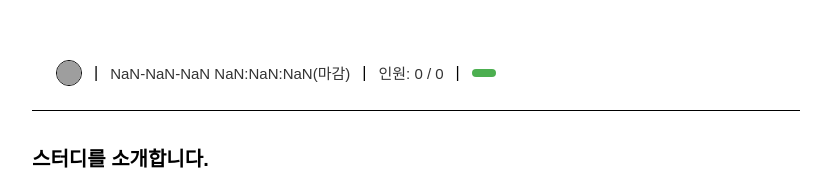
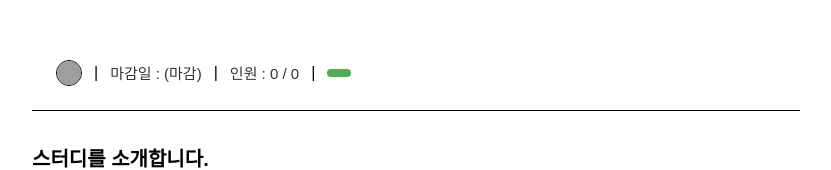
Before and after one commit to LG-CNS-Mini-Team3/study-monster-front, a React (Vite) app: page /study-groups/1 in a window 1280 px wide. Shown: the part 126-296 px from the top of the page, without its empty margins (224-1055 px from the left). Built offline with nearby package versions, Linux system fonts and the light colour scheme; no server answers; grey boxes are pictures that could not be loaded.

Commit message:
refactor #16: 생성일 -> 마감일 날짜로 변경

```diff
--- a/src/components/studyGroup/StudyGroupHeader.jsx
+++ b/src/components/studyGroup/StudyGroupHeader.jsx
@@ -39,11 +39,11 @@ const StudyGroupHeader = ({
           </Writer>
           |
           <Text>
-            {formatDateTime(created_at)}({getDday(deadline)}) {deadline}
+            마감일 : {deadline} ({getDday(deadline)})
           </Text>
-          |
+          |{/* |<Text>{formatDateTime(created_at)}</Text>| 글 생성일*/}
           <Text>
-            인원: {current} / {limit_members}
+            인원 : {current} / {limit_members}
           </Text>
           | <StatusBadge $status={status}>{status}</StatusBadge>
         </SubInfo>
```
